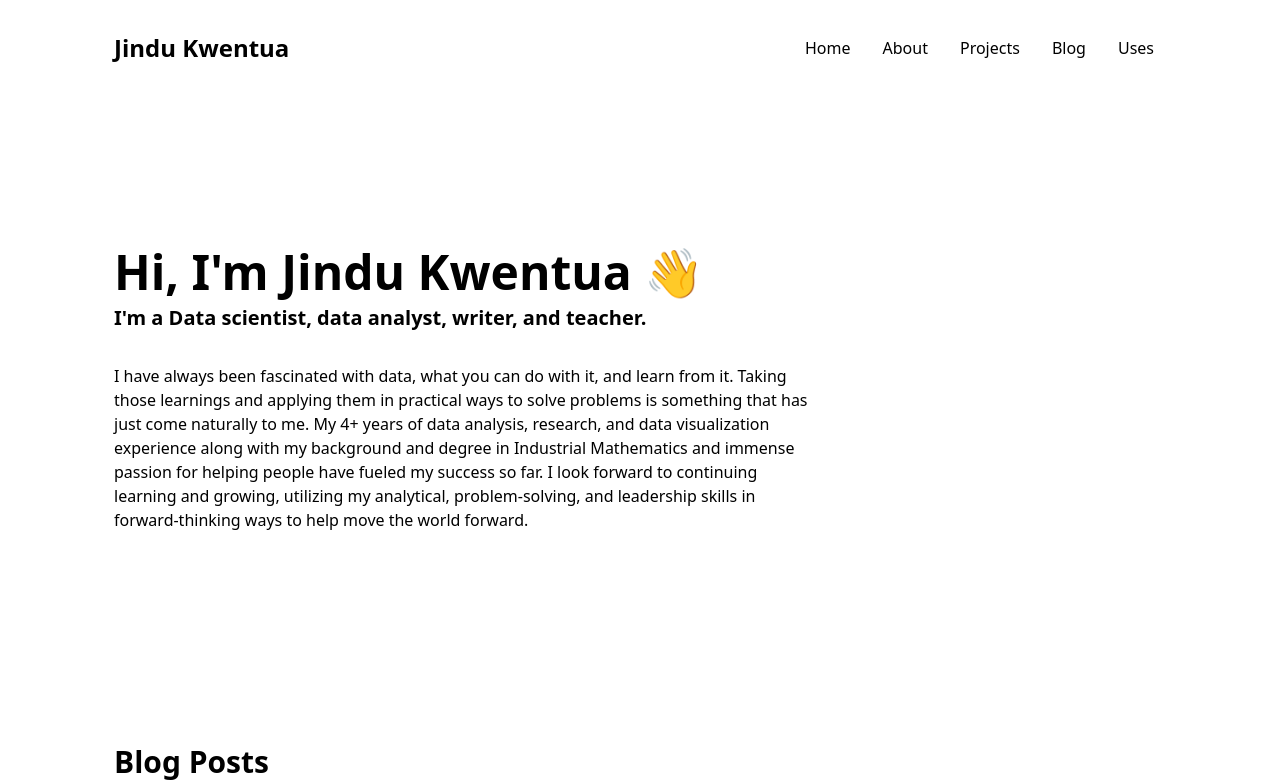
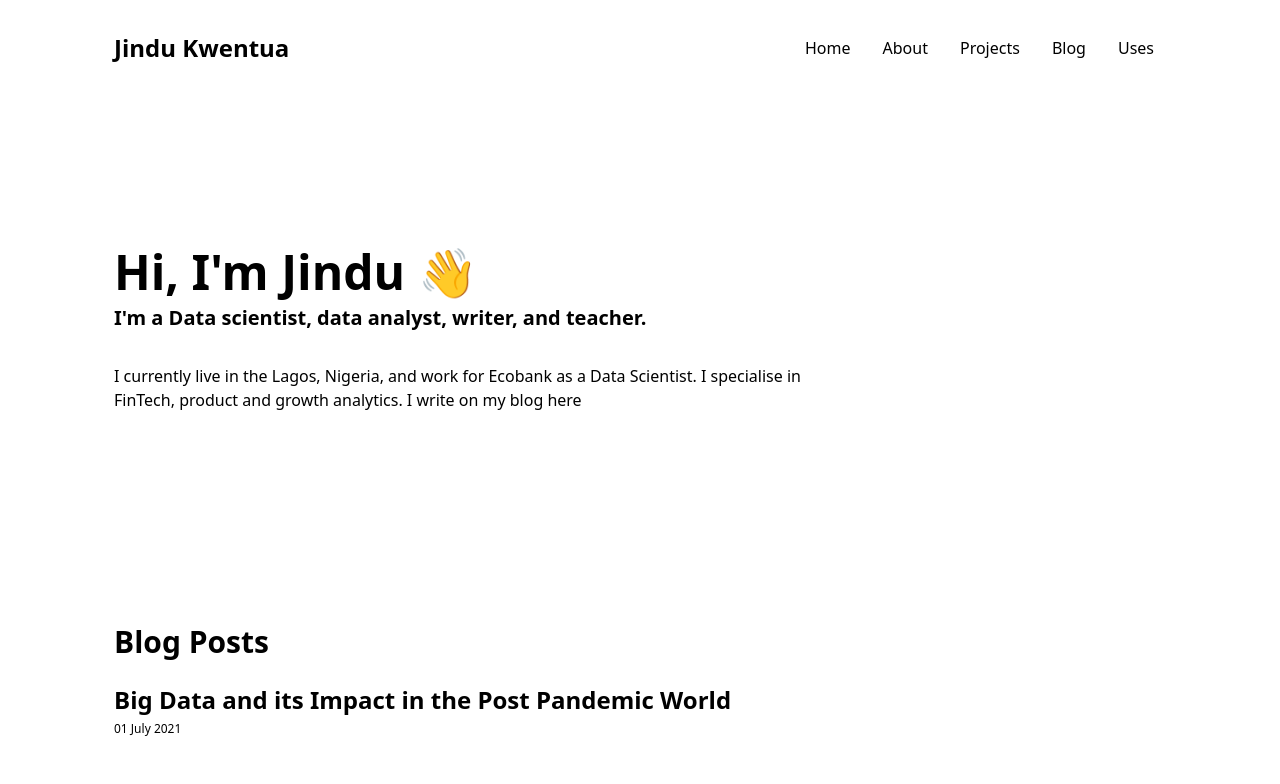
Before and after one commit to jindukwentua/portfolio-project, a Next.js app: page / in a window 1280 px wide. Shown: the top 784 px of the page. Built offline with nearby package versions, Linux system fonts and the light colour scheme.

Commit message:
index change

```diff
--- a/pages/index.js
+++ b/pages/index.js
@@ -24,7 +24,7 @@ const Index = ({ posts }) => {
       <div className="container">
         <div className="py-10 md:py-32 md:w-2/3">
           <h2 className="text-3xl md:text-5xl font-bold mb-2">
-            Hi, I'm Jindu Kwentua{" "}
+            Hi, I'm Jindu{" "}
             <span role="img" aria-label="wave">
               👋
             </span>
@@ -33,15 +33,14 @@ const Index = ({ posts }) => {
           I'm a Data scientist, data analyst, writer, and teacher.
           </Heading>
           <p>
-            I have always been fascinated with data, what you can do with it,
-            and learn from it. Taking those learnings and applying them in
-            practical ways to solve problems is something that has just come
-            naturally to me. My 4+ years of data analysis, research, and data
-            visualization experience along with my background and degree in
-            Industrial Mathematics and immense passion for helping people have
-            fueled my success so far. I look forward to continuing learning and
-            growing, utilizing my analytical, problem-solving, and leadership
-            skills in forward-thinking ways to help move the world forward.
+            I currently live in the Lagos, Nigeria, and work for Ecobank as a Data Scientist.
+            I specialise in FinTech, product and growth analytics. I write on my blog <a
+                href="https://medium.com/@jindukwentua"
+                target="_blank"
+                rel="noreferrer"
+              >
+                here
+              </a>
           </p>
         </div>
         <div className="mt-16">
```
